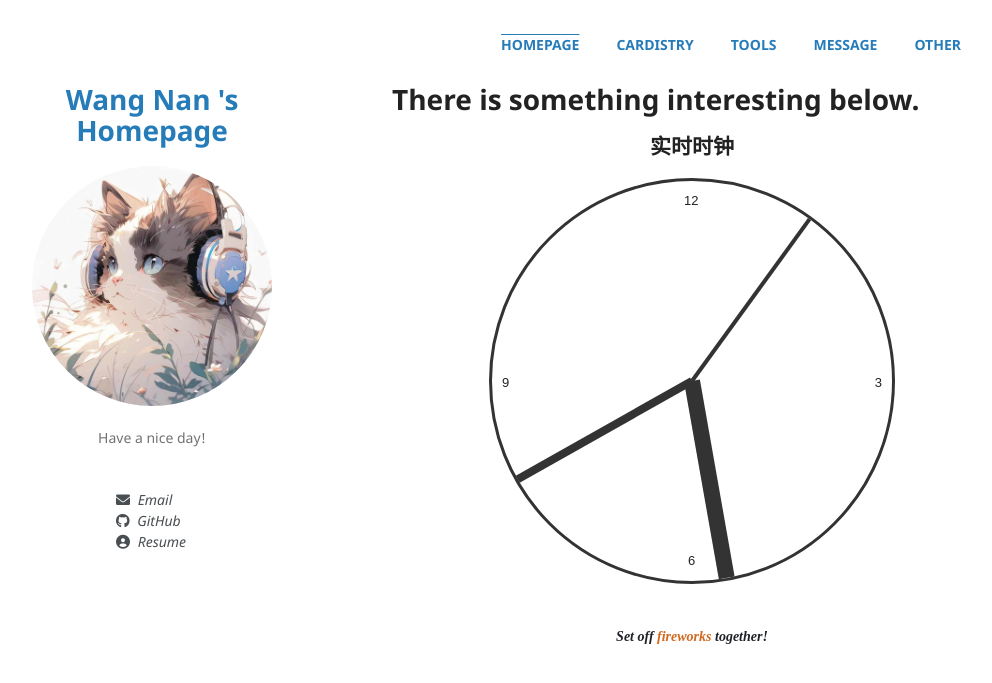
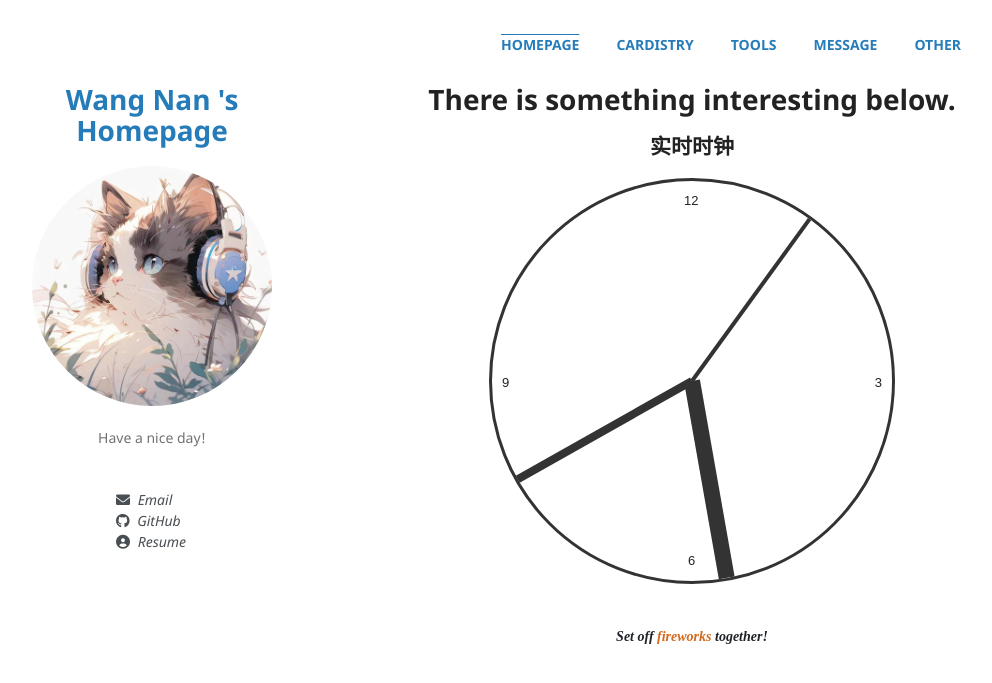
Before and after one commit to theFool-wn/theFool-wn.github.io, a Jekyll site: the page built from index.html, in a window 1280 px wide and 900 px high. Shown: the top 683 px of the window, without its empty margins (128-1120 px from the left). Built offline with Jekyll 4.4.1, drawn with Linux system fonts in a browser that asks for light colours.

Commit message:
Update index.html

```diff
--- a/index.html
+++ b/index.html
@@ -4,7 +4,7 @@ title: Wang Nan 's Homepage
 description: Have a nice day!
 ---
 
-<h1>There is something interesting below.</h1>
+<h1 style="text-align: center">There is something interesting below.</h1>
 
 {% include clock.html %}
 
```
